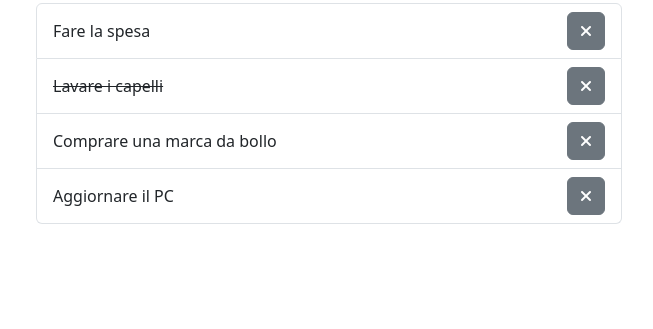
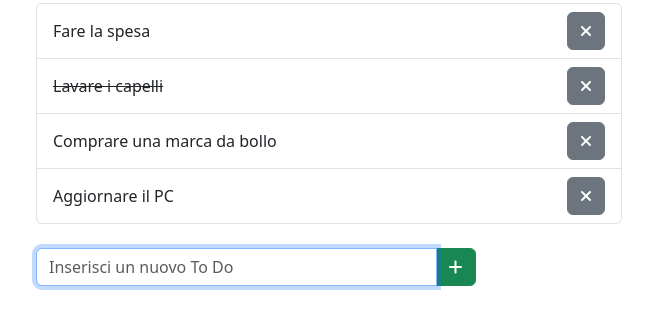
Before and after one commit to FrancescoM95/vue-todolist, a plain HTML site: page index.html in a window 1280 px wide. Shown: the part 83-412 px from the top of the page, without its empty margins (311-964 px from the left). Drawn offline with nearby package versions, Linux system fonts and the light colour scheme.

Commit message:
milestone 3

```diff
--- a/index.html
+++ b/index.html
@@ -36,7 +36,7 @@
 
             <h1>To Do List</h1>
 
-            <!-- Lista dei Task -->
+            <!-- Lista dei task -->
 
             <ul class="list-group">
                 <li v-for="task in tasks" class="list-group-item d-flex justify-content-between align-items-center">
@@ -46,6 +46,16 @@
                     </button>
                 </li>
             </ul>
+
+            <!-- Input per aggiungere nuovi task -->
+
+            <div class="input-group my-4 w-75">
+                <input type="text" v-model.trim="newTask" class="form-control" placeholder="Inserisci un nuovo To Do"
+                    autofocus>
+                <button class="btn btn-success" type="button" @click="addTask">
+                    <i class="fa-solid fa-plus"></i>
+                </button>
+            </div>
         </div>
 
     </div>
--- a/js/script.js
+++ b/js/script.js
@@ -9,12 +9,23 @@ const app = createApp({
             { id: 2, done: true, text: 'Lavare i capelli' },
             { id: 3, done: false, text: 'Comprare una marca da bollo' },
             { id: 4, done: false, text: 'Aggiornare il PC' }
-        ]
+        ],
+        newTask: '',
     }),
     computed: {
 
     },
     methods: {
+        addTask() {
+            const newId = this.tasks.length + 1;
+            this.tasks.push({
+                id: newId,
+                done: false,
+                text: this.newTask
+            });
+            this.newTask = '';
+
+        },
         removeTask(id) {
             this.tasks = this.tasks.filter(task => task.id !== id);
         }
```
